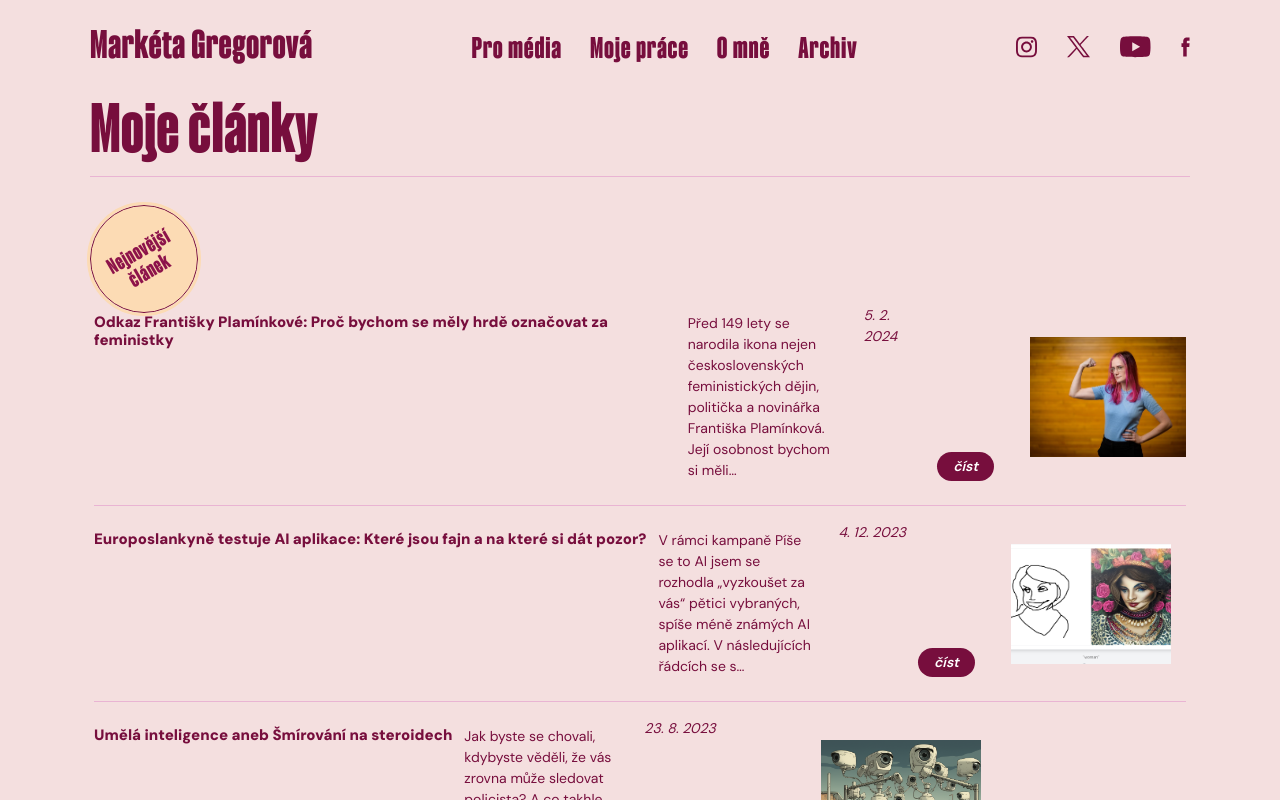
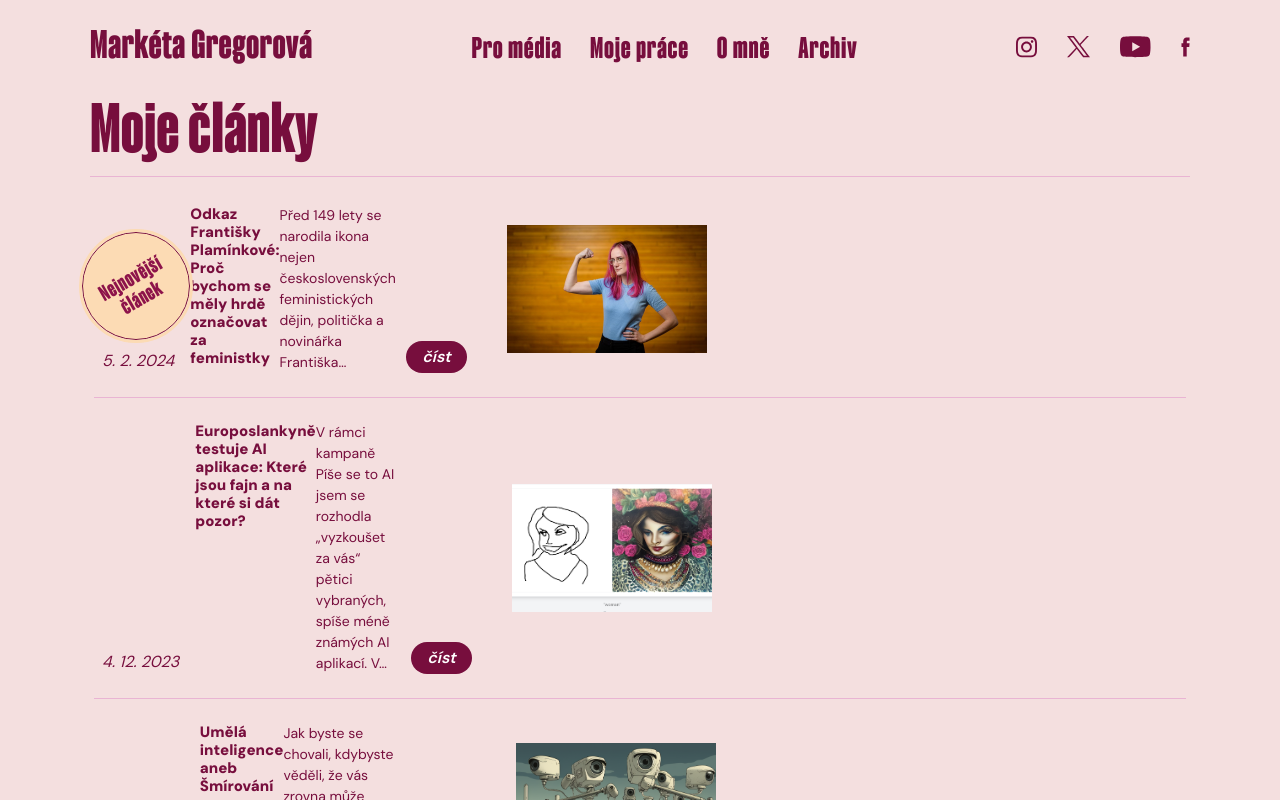
Before and after one commit to caroluxurians/mgreg, a Next.js app: page /clanky in a window 1280 px wide. Shown: the top 800 px of the page. Built offline with nearby package versions, Linux system fonts and the light colour scheme.

Commit message:
articles - sm layout

```diff
--- a/app/(sections)/clanky/ArticlePreview.tsx
+++ b/app/(sections)/clanky/ArticlePreview.tsx
@@ -3,7 +3,7 @@ import Link from "next/link";
 import ArticleType from "@/app/types/article";
 
 const ArticlePreview = ({ article }: { article: ArticleType }) => {
-  const perexPreview = (text: string, maxLength: number = 150): string => {
+  const perexPreview = (text: string, maxLength: number = 120): string => {
     if (!text) return "";
 
     if (text.length <= maxLength) return text;
@@ -14,10 +14,11 @@ const ArticlePreview = ({ article }: { article: ArticleType }) => {
     return lastSpace > 0 ? `${sliced.slice(0, lastSpace)}…` : `${sliced}…`;
   };
   const preview = perexPreview(article.perex);
+  const previewS = perexPreview(article.perex, 200);
 
   return (
-    <div className="text-medium-pink grid grid-cols-2 gap-3 border-b border-light-pink pb-6 md:flex">
-      <div className="font-black col-span-2 text-[15px]/[18px]">
+    <div className="text-medium-pink grid grid-cols-2 gap-3 border-b border-light-pink pb-6 sm:gap-4 sm:pb-6 md:flex md:items-start">
+      <div className="font-black col-span-2 text-[15px]/[20px] sm:text-[18px]/[26px] sm:ml-3 md:hidden">
         {article.title}
       </div>
       <div className="place-self-center md:order-1">
@@ -27,27 +28,25 @@ const ArticlePreview = ({ article }: { article: ArticleType }) => {
           height={281}
           alt="article cover image"
           unoptimized
-          className="rounded-[34] w-40 h-30 object-cover object-top"
+          className="rounded-[30] sm:rounded-[56] w-40 h-30 object-cover object-top sm:w-60 sm:h-40 md:w-50 md:h-32"
         />
       </div>
-      <div className="text-[14px] w-40">
+      <div className="text-[14px]/[20px] w-40 sm:hidden">
         {preview}
       </div>
-      <div className="place-self-start ml-2 italic flex flex-col items-center text-[14px] gap-1 -mt-2">
-        <div>
-          {article.date}
-        </div>
-        {/*
-        <div>
-          <div className="border border-light-pink rounded-full text-center w-fit px-4">
-            lidská práva
-          </div>
-        </div>
-        */}
+      <div className="text-[16px]/[24px] w-60 hidden sm:flex md:hidden">
+        {previewS}
+      </div>
+      <div className="place-self-start self-end ml-2 italic flex flex-col items-center text-[14px] gap-1 sm:text-[16px] ">
+        {article.date}
+      </div>
+      <div className="hidden md:flex w-50">
+        <div className="font-black text-[15px]/[18px]">{article.title}</div>
+        <div className="text-[14px]">{preview}</div>
       </div>
       <Link
         href={`/clanky${article.link}`}
-        className="bg-medium-pink rounded-full text-[14px] text-white font-semibold italic text-center w-fit h-fit place-self-end px-4 py-1 mr-6 3xl:px-7 3xl:py-2.5"
+        className="bg-medium-pink rounded-full text-[14px] text-white font-semibold italic text-center w-fit h-fit place-self-end px-4 py-1 mr-6 sm:text-[16px] 3xl:px-7 3xl:py-2.5"
       >
         číst
       </Link>
--- a/app/(sections)/clanky/page.tsx
+++ b/app/(sections)/clanky/page.tsx
@@ -15,17 +15,18 @@ const Clanky = async () => {
       <HeaderMobile />
       <Header />
       <main className="flex flex-col">
-        <div className="main-width mx-auto">
+        <div className="main-width mx-auto relative">
           <div className="font-heading title-font-size text-medium-pink border-b border-light-pink my-7 pb-3">
             Moje články
           </div>
+          <div className="absolute top-38 -left-2 sm:top-42">
             <Sticker
               backgroundColor="bg-[#FCDBB4]"
               textColor="text-[#8D134A]"
               outlineColor="outline-[#FCDBB4]"
               rotate="-rotate-30"
               textSize="text-[22px]/[22px] tracking-wide"
-            additionalStyles="pt-1"
+              additionalStyles="pt-1 w-14"
               content={(
                 <>
                   Nejnovější <br />
@@ -33,6 +34,7 @@ const Clanky = async () => {
                 </>
               )}
             />
+          </div>
           <div className="flex flex-col gap-6 mb-6 mx-1">
             {data.map((article: ArticleType) => (
               <ArticlePreview key={article.id} article={article} />
```
Lines whose indentation alone changed are shown as unchanged.
